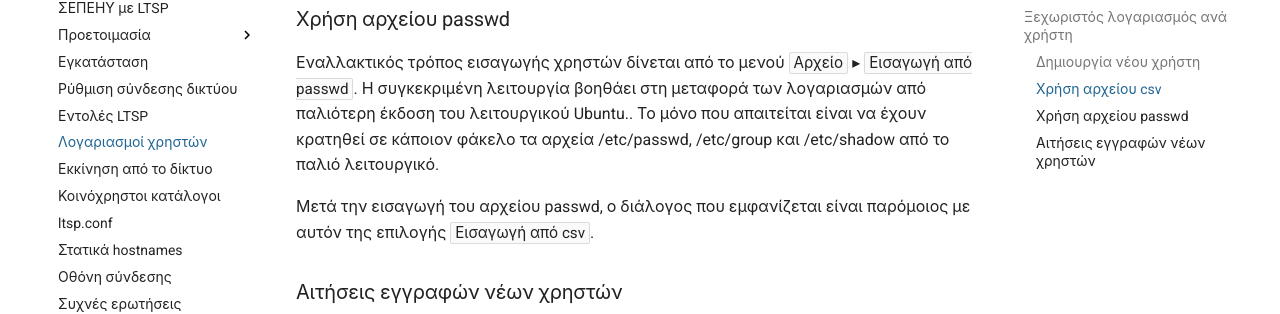
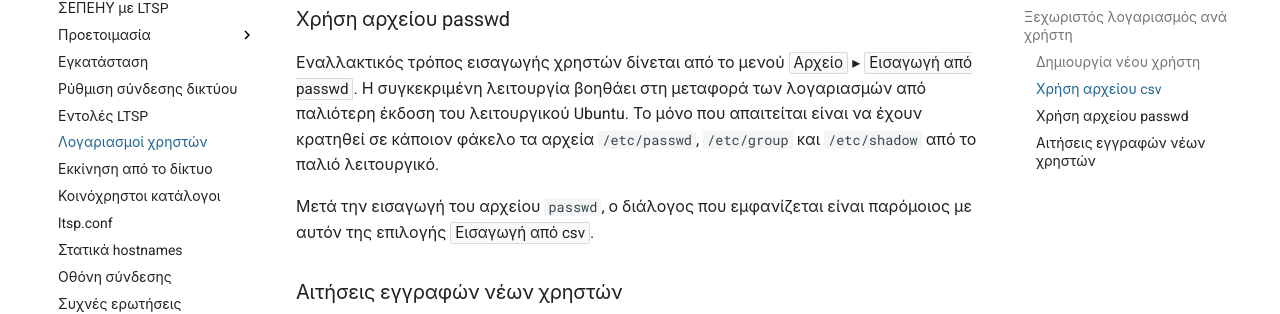
Before and after one commit to siahos/el.ltsp.org, an MkDocs documentation site: the page built from docs/ltsp/users.md, in a window 1280 px wide and 900 px high, scrolled down 2637 px. Shown: the part 181-495 px from the top of the window. Built offline with MkDocs 1.6.1 and Material for MkDocs 9.7.7, drawn with Linux system fonts in a browser that asks for light colours; comment, search, counter and statistics services are not loaded.

```diff
--- a/docs/ltsp/users.md
+++ b/docs/ltsp/users.md
@@ -105,11 +105,11 @@ TODO: θέλει βελτίωση το κείμενο του διαλόγου Β
 
 Εναλλακτικός τρόπος εισαγωγής χρηστών δίνεται από το μενού ***Αρχείο*** ▸
 ***Εισαγωγή από passwd***. Η συγκεκριμένη λειτουργία βοηθάει στη μεταφορά των
-λογαριασμών από παλιότερη έκδοση του λειτουργικού Ubuntu.. Το μόνο που
-απαιτείται είναι να έχουν κρατηθεί σε κάποιον φάκελο τα αρχεία /etc/passwd,
-/etc/group και /etc/shadow από το παλιό λειτουργικό.
+λογαριασμών από παλιότερη έκδοση του λειτουργικού Ubuntu. Το μόνο που
+απαιτείται είναι να έχουν κρατηθεί σε κάποιον φάκελο τα αρχεία `/etc/passwd`,
+`/etc/group` και `/etc/shadow` από το παλιό λειτουργικό.
 
-Μετά την εισαγωγή του αρχείου passwd, ο διάλογος που εμφανίζεται είναι
+Μετά την εισαγωγή του αρχείου `passwd`, ο διάλογος που εμφανίζεται είναι
 παρόμοιος με αυτόν της επιλογής ***Εισαγωγή από csv***.
 
 ### Αιτήσεις εγγραφών νέων χρηστών
```
